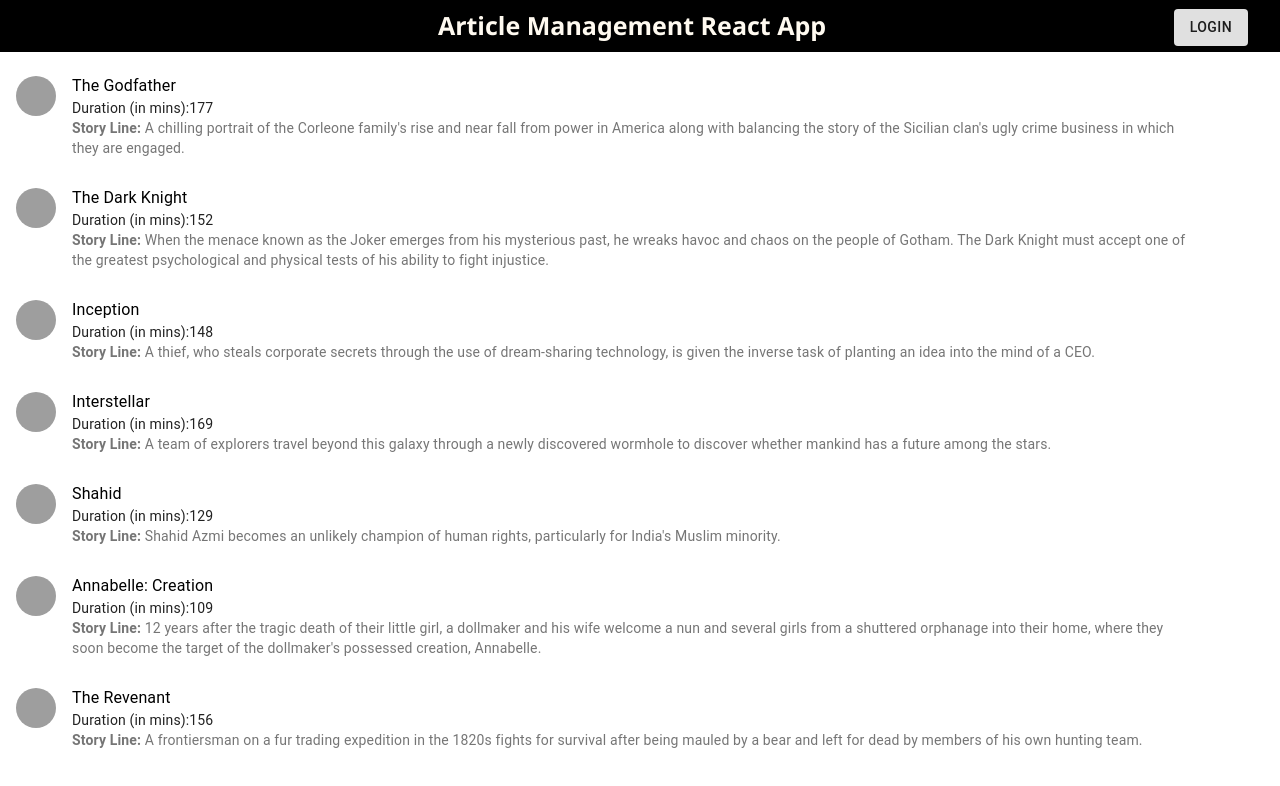
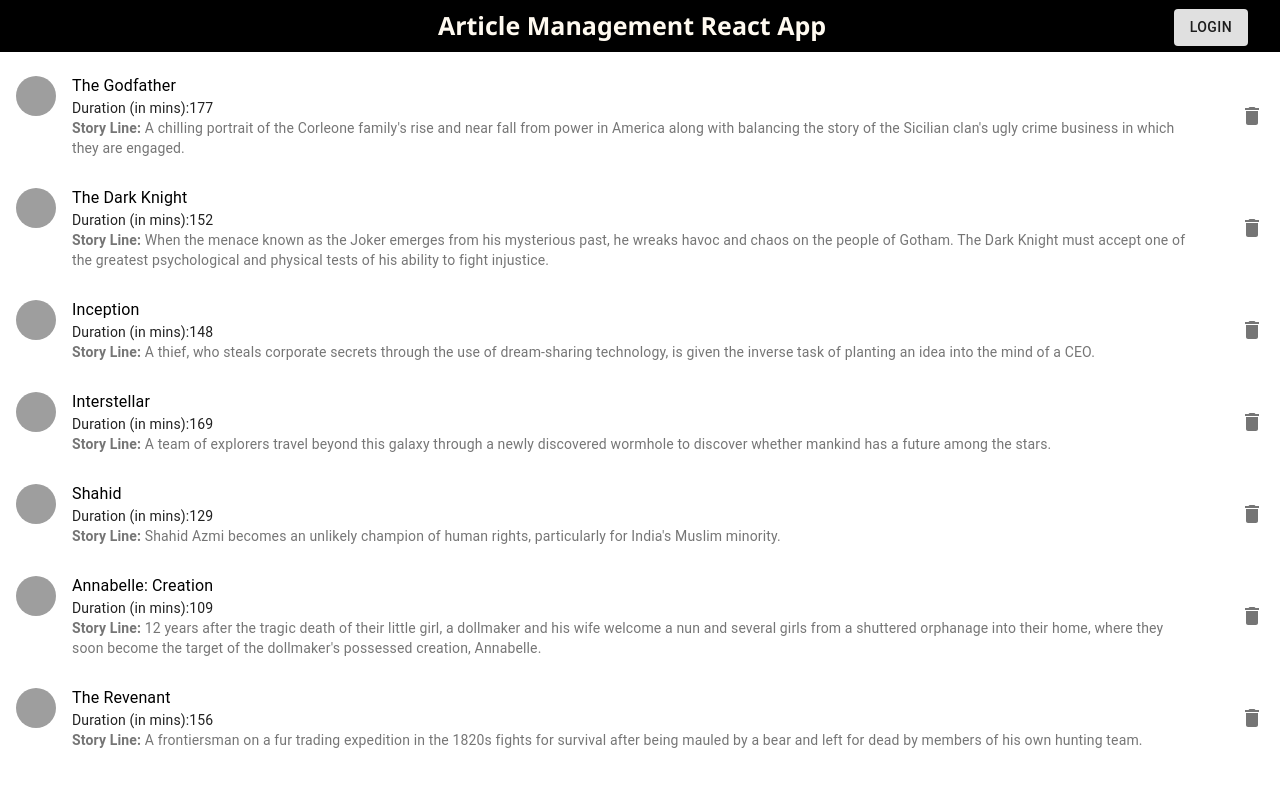
Before and after one commit to SonaliBhagwatkar/ArticlesReactApp, a React (Create React App) app: page / in a window 1280 px wide. Shown: the top 786 px of the page. Built offline with nearby package versions, Linux system fonts and the light colour scheme; grey boxes are pictures that could not be loaded.

Commit message:
Completed Delete Articles functionality

```diff
--- a/package.json
+++ b/package.json
@@ -4,6 +4,7 @@
   "private": true,
   "dependencies": {
     "@material-ui/core": "^4.11.2",
+    "@material-ui/icons": "^4.11.2",
     "@testing-library/jest-dom": "^5.11.4",
     "@testing-library/react": "^11.1.0",
     "@testing-library/user-event": "^12.1.10",
--- a/src/screens/details/Details.js
+++ b/src/screens/details/Details.js
@@ -16,7 +16,7 @@ class Details extends Component {
         }
     }
 
-    componentWillMount(){
+    UNSAFE_componentWillMount(){
         let currentState = this.state;
         currentState.article = articleData.filter((article) => {
             return article.id === this.props.articleId
@@ -57,7 +57,7 @@ class Details extends Component {
                             <Typography><span className="bold"> Rating:</span> {article.critics_rating}  </Typography>
                         </div>
                         <div>
-                            <Typography><span className="bold"> storyline:</span> {article.storyline}  </Typography>
+                            <Typography><span className="bold"> storyline:</span> <a href={article.wiki_url}>(Wiki Link)</a> {article.storyline}  </Typography>
                         </div>
 
                     </div>
--- a/src/screens/home/Home.js
+++ b/src/screens/home/Home.js
@@ -1,4 +1,4 @@
-import React, {Component} from 'react';
+import React, { Component } from 'react';
 import ReactDOM from 'react-dom';
 import Header from '../../common/header/Header';
 import articleData from '../../assets/articleData';
@@ -11,7 +11,9 @@ import ListItemText from '@material-ui/core/ListItemText';
 import ListItemAvatar from '@material-ui/core/ListItemAvatar';
 import Avatar from '@material-ui/core/Avatar';
 import Details from '../details/Details';
-
+import ListItemSecondaryAction from '@material-ui/core/ListItemSecondaryAction';
+import IconButton from '@material-ui/core/IconButton';
+import DeleteIcon from '@material-ui/icons/Delete';
 
 const useStyles = makeStyles((theme) => ({
   root: {
@@ -25,48 +27,81 @@ const useStyles = makeStyles((theme) => ({
 }));
 
 class Home extends Component {
+  constructor() {
+    super();
+    this.state = {
+      article: [...articleData],
+    };
+    console.log(this.state.article);
+  }
 
   articleClickHandler = (articleId) => {
-        ReactDOM.render(<Details articleId ={articleId}/>, document.getElementById('root'));
+    ReactDOM.render(
+      <Details articleId={articleId} />,
+      document.getElementById('root')
+    );
+  };
+
+  deleteArticleHandler = (articleId) => {
+    let articleList = this.state.article;
+    console.log(articleList);
+    let articleIndex = 0;
+    articleList.forEach(function (article, index) {
+      if (article.id === articleId) {
+        articleIndex = index;
       }
+    }, this);
+    let newArticles = articleList;
+    newArticles.splice(articleIndex, 1);
+    this.setState({ article: newArticles });
+  };
 
   render() {
     return (
       <div>
-                <Header/>
-                <div className="articles-list">
+        <Header />
+        <div className='articles-list'>
           <List className={useStyles.root}>
-                        {articleData.map(article => (
-                            <ListItem key={article.id} alignItems="flex-start">
+            {this.state.article.map((article) => (
+              <ListItem key={article.id} alignItems='flex-start'>
                 <ListItemAvatar>
                   <Avatar src={article.poster_url} alt={article.title} />
                 </ListItemAvatar>
                 <ListItemText
                   primary={article.title}
-                                    secondary= {
+                  secondary={
                     <React.Fragment>
                       <Typography
-                                                component="span"
-                                                variant="body2"
+                        component='span'
+                        variant='body2'
                         className={useStyles.inline}
-                                                color="textPrimary">
+                        color='textPrimary'
+                      >
                         Duration (in mins):{article.duration}
                       </Typography>
-                                            <div><b>Story Line:</b> {article.storyline}</div>
+                      <div>
+                        <b>Story Line:</b> {article.storyline}
+                      </div>
                     </React.Fragment>
                   }
-                                    onClick={()=> this.articleClickHandler(article.id)}>
-                                </ListItemText>
-                                <Divider variant="inset" component="li" />
+                  onClick={() => this.articleClickHandler(article.id)}
+                ></ListItemText>
+                <ListItemSecondaryAction>
+                  <IconButton
+                    edge='end'
+                    aria-label='delete'
+                    onClick={() => this.deleteArticleHandler(article.id)}
+                  >
+                    <DeleteIcon />
+                  </IconButton>
+                </ListItemSecondaryAction>
+                <Divider variant='inset' component='li' />
               </ListItem>
-
-
             ))}
           </List>
         </div>
       </div>
     );
-
   }
 }
 
```
Also changed, not shown: 1 other file (tests, documents, lock files or other folders). Lines whose indentation alone changed are shown as unchanged.
